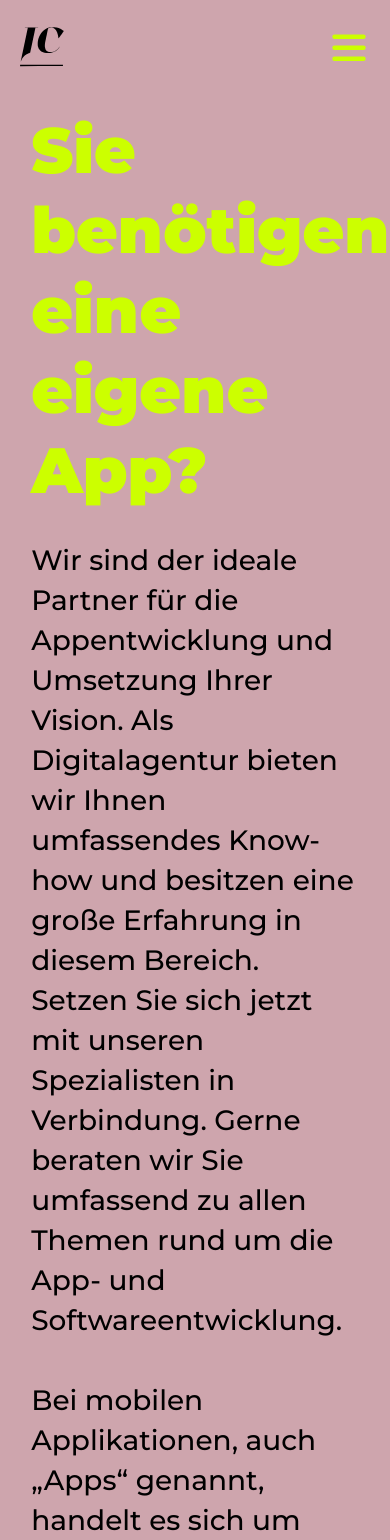
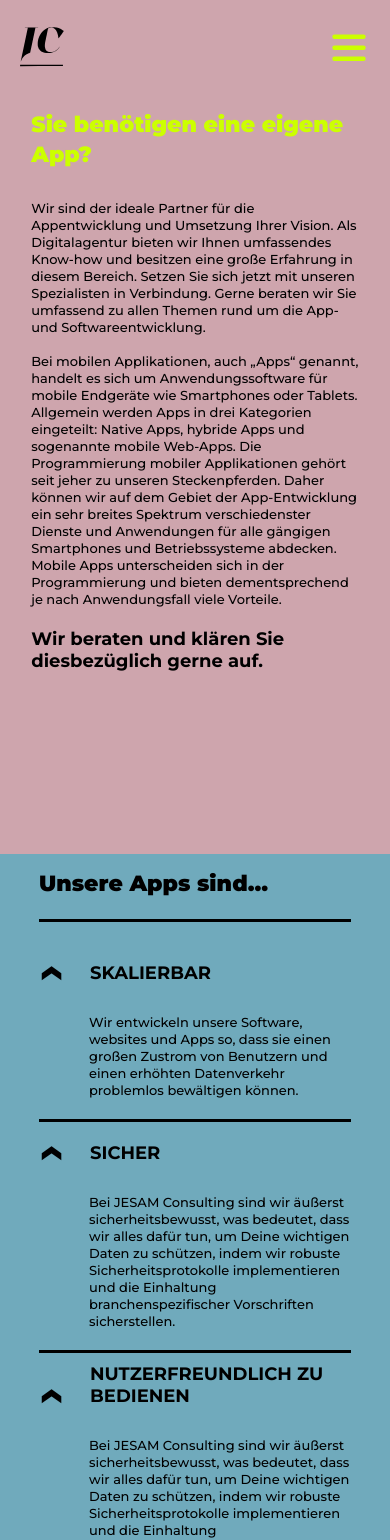
Before and after one commit to HemendraKhatik/jesamconsulting, a React (Create React App) app: page /application in a window 390 px wide. Shown: the top 1540 px of the page. Built offline with nearby package versions, Linux system fonts and the light colour scheme.

Commit message:
mobile responsiveness added in application page

```diff
--- a/public/index.html
+++ b/public/index.html
@@ -1,5 +1,5 @@
 <!DOCTYPE html>
-<html lang="en">
+<html lang="de">
   <head>
     <meta charset="utf-8" />
     <link rel="icon" href="%PUBLIC_URL%/favicon.ico" />
--- a/src/components/Application/FirstSection/index.js
+++ b/src/components/Application/FirstSection/index.js
@@ -11,7 +11,8 @@ export default function FirstSection() {
         besitzen eine große Erfahrung in diesem Bereich. Setzen Sie sich jetzt
         mit unseren Spezialisten in Verbindung. Gerne beraten wir Sie umfassend
         zu allen Themen rund um die App- und Softwareentwicklung.
-        <br /><br />
+        <br />
+        <br />
         Bei mobilen Applikationen, auch „Apps“ genannt, handelt es sich um
         Anwendungssoftware für mobile Endgeräte wie Smartphones oder Tablets.
         Allgemein werden Apps in drei Kategorien eingeteilt: Native Apps,
@@ -23,6 +24,7 @@ export default function FirstSection() {
         Programmierung und bieten dementsprechend je nach Anwendungsfall viele
         Vorteile.
       </h1>
+      <h2 className={Style.note}>Wir beraten und klären Sie diesbezüglich gerne auf.</h2>
     </div>
   );
 }
--- a/src/components/Application/FirstSection/index.module.css
+++ b/src/components/Application/FirstSection/index.module.css
@@ -23,3 +23,41 @@
   color: #000000;
   margin-top: 3rem;
 }
+
+.note {
+  font-family: Montserrat;
+  font-style: normal;
+  font-weight: bold;
+  font-size: 2.8rem;
+  line-height: 4rem;
+  margin-top: 2rem;
+}
+
+@media screen and (max-width: 834px) {
+  .mainHeading {
+    font-size: 4.5rem;
+    line-height: 5rem;
+  }
+  .mainParagraph {
+    font-size: 2.4rem;
+    line-height: 4rem;
+  }
+  .note {
+    font-size: 2.4rem;
+  }
+}
+
+@media screen and (max-width: 450px) {
+  .mainHeading {
+    font-size: 2.2rem;
+    line-height: 3rem;
+  }
+  .mainParagraph {
+    font-size: 1.3rem;
+    line-height: 1.7rem;
+  }
+  .note {
+    font-size: 1.8rem;
+    line-height: 2.2rem;
+  }
+}
--- a/src/components/Application/SecondSection/index.module.css
+++ b/src/components/Application/SecondSection/index.module.css
@@ -1,7 +1,7 @@
 .container {
   width: 100%;
   min-height: 90vh;
-  padding: 4% 8%;
+  padding: 4% 10%;
   background-color: #70aabc;
 }
 
@@ -54,3 +54,46 @@
   padding-bottom: 2rem;
   margin-top: 2rem;
 }
+
+@media screen and (max-width: 834px) {
+  .mainHeading {
+    font-size: 4.5rem;
+    line-height: 5rem;
+  }
+  .summary {
+    font-size: 2.4rem;
+    line-height: 2.9rem;
+  }
+  .mainParagraph {
+    font-size: 2.4rem;
+    line-height: 4rem;
+  }
+  .note {
+    font-size: 2.4rem;
+    line-height: 4rem;
+  }
+}
+
+@media screen and (max-width: 450px) {
+  .mainHeading {
+    font-size: 2.2rem;
+    line-height: 3rem;
+    padding-bottom: 2rem;
+  }
+  .summary {
+    font-size: 1.8rem;
+    line-height: 2.2rem;
+    padding-bottom: 0.5rem;
+  }
+
+  .details {
+    margin-top: 1rem;
+  }
+
+  .mainParagraph {
+    font-size: 2.4rem;
+    line-height: 4rem;
+    font-size: 1.3rem;
+    line-height: 1.7rem;
+  }
+}
```
